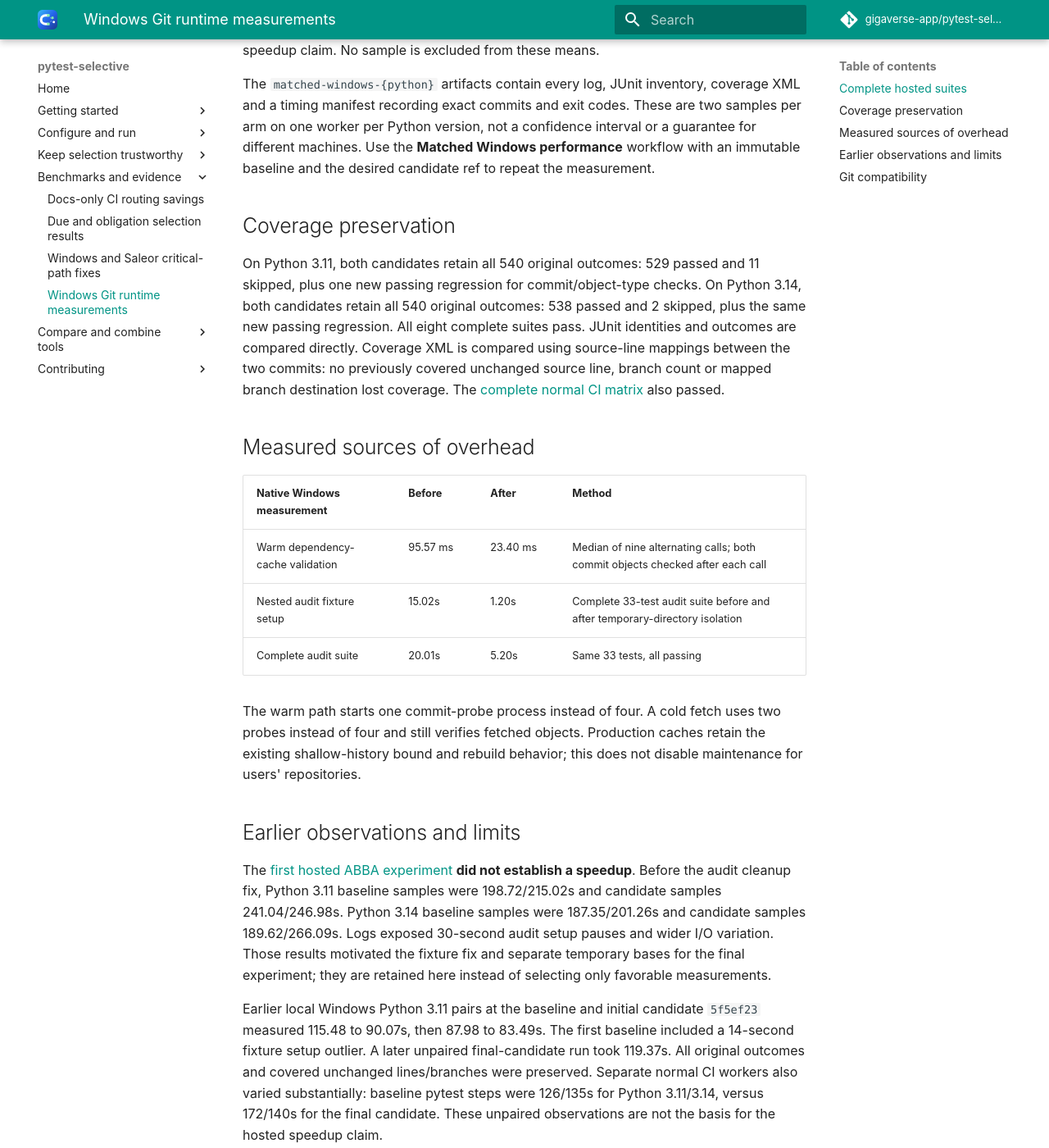
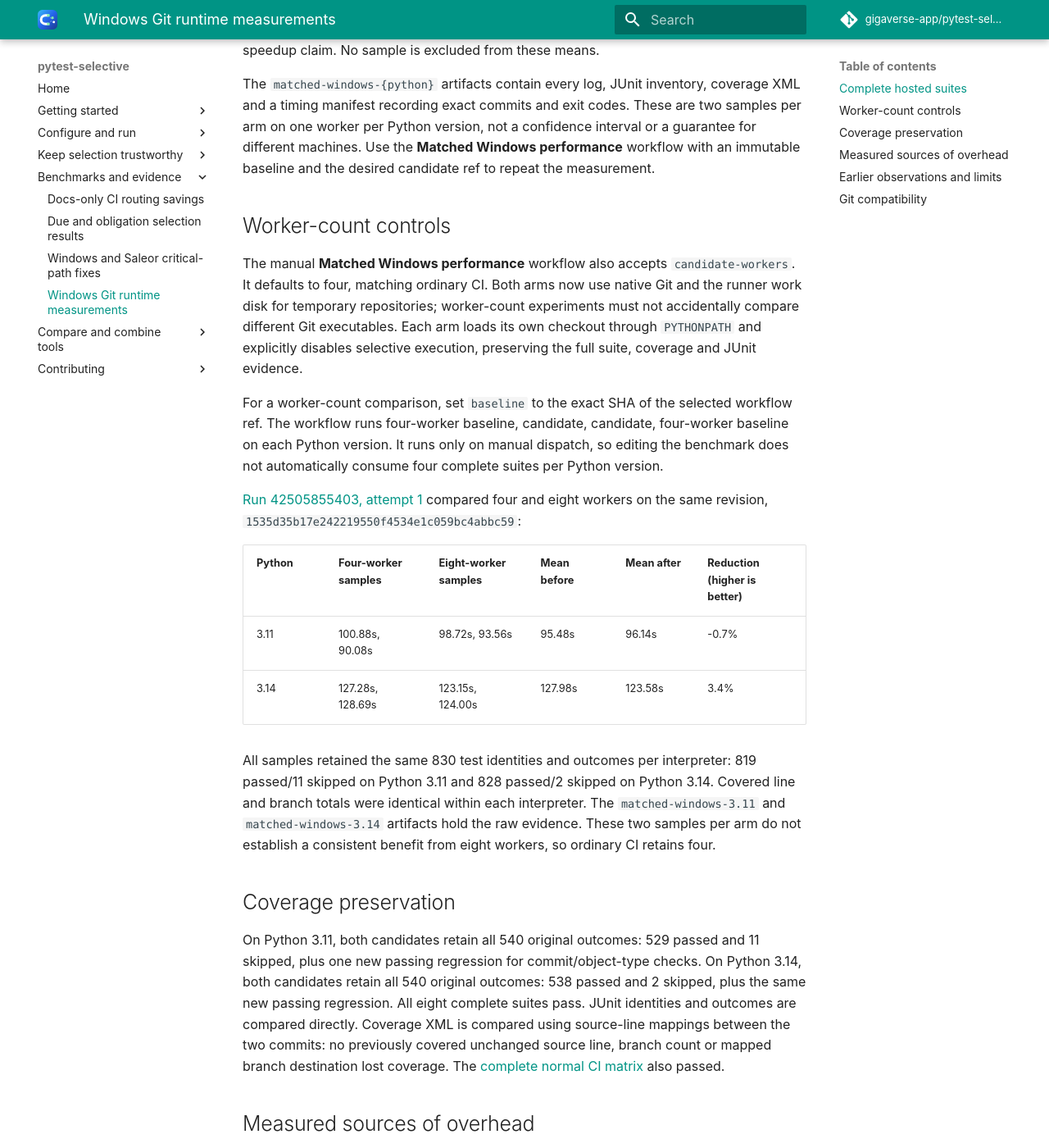
Before and after one commit to gigaverse-app/pytest-selective, an MkDocs documentation site: the page built from docs/benchmarks/windows-runtime.md, in a window 1280 px wide and 1400 px high, scrolled down 920 px. Shown: the whole window at 82% size. Built offline with MkDocs 1.6.1 and Material for MkDocs 9.7.7, drawn with Linux system fonts in a browser that asks for light colours; comment, search, counter and statistics services are not loaded.

Commit message:
ci: retain four Windows workers and make benchmarks explicit

```diff
--- a/docs/benchmarks/windows-runtime.md
+++ b/docs/benchmarks/windows-runtime.md
@@ -37,6 +37,37 @@ These are two samples per arm on one worker per Python version, not a confidence
 interval or a guarantee for different machines. Use the **Matched Windows
 performance** workflow with an immutable baseline and the desired candidate ref
 to repeat the measurement.
+
+## Worker-count controls
+
+The manual **Matched Windows performance** workflow also accepts
+`candidate-workers`. It defaults to four, matching ordinary CI. Both arms now
+use native Git and the runner work disk for temporary repositories; worker-count
+experiments must not accidentally compare different Git executables. Each arm
+loads its own checkout through `PYTHONPATH` and explicitly disables selective
+execution, preserving the full suite, coverage and JUnit evidence.
+
+For a worker-count comparison, set `baseline` to the exact SHA of the selected
+workflow ref. The workflow runs four-worker baseline, candidate, candidate,
+four-worker baseline on each Python version. It runs only on manual dispatch,
+so editing the benchmark does not automatically consume four complete suites
+per Python version.
+
+[Run 42505855403, attempt 1](https://github.com/gigaverse-app/pytest-selective/actions/runs/42505855403)
+compared four and eight workers on the same revision,
+`1535d35b17e242219550f4534e1c059bc4abbc59`:
+
+| Python | Four-worker samples | Eight-worker samples | Mean before | Mean after | Reduction (higher is better) |
+| --- | --- | --- | --- | --- | --- |
+| 3.11 | 100.88s, 90.08s | 98.72s, 93.56s | 95.48s | 96.14s | -0.7% |
+| 3.14 | 127.28s, 128.69s | 123.15s, 124.00s | 127.98s | 123.58s | 3.4% |
+
+All samples retained the same 830 test identities and outcomes per interpreter:
+819 passed/11 skipped on Python 3.11 and 828 passed/2 skipped on Python 3.14.
+Covered line and branch totals were identical within each interpreter. The
+`matched-windows-3.11` and `matched-windows-3.14` artifacts hold the raw evidence.
+These two samples per arm do not establish a consistent benefit from eight
+workers, so ordinary CI retains four.
 
 ## Coverage preservation
 
```
Also changed, not shown: 2 other files.
